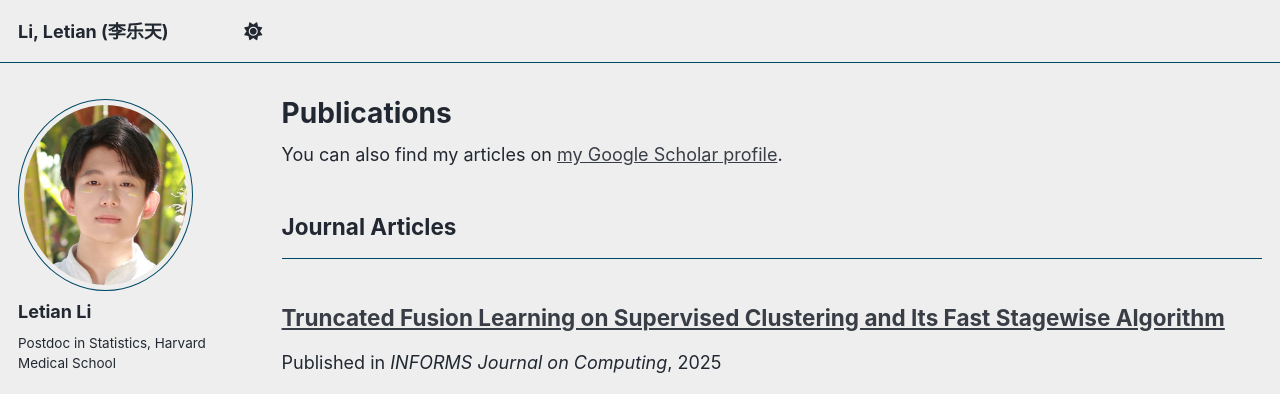
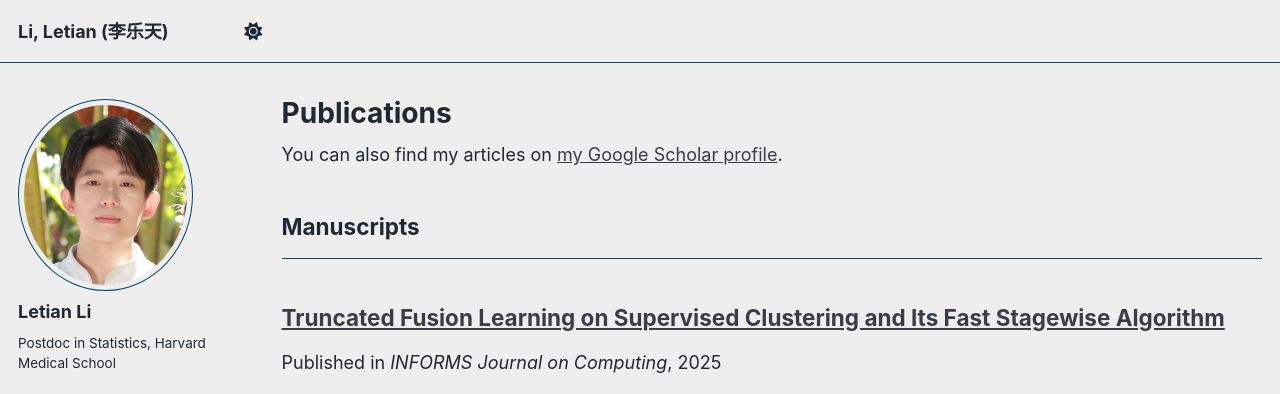
Before and after one commit to letianli059/letianli059.github.io, a Jekyll site: the page built from _pages/publications.html, in a window 1280 px wide and 900 px high. Shown: the top 394 px of the window. Built offline with Jekyll 4.4.1, drawn with Linux system fonts in a browser that asks for light colours; some web fonts are replaced; a script bundle is joined from its source files by our own code; library files that are not in the unit come from our copies.

Commit message:
Update _config.yml

```diff
--- a/_config.yml
+++ b/_config.yml
@@ -86,8 +86,10 @@
 publication_category:
   books:
     title: 'Books'
+  journal:
+    title: 'Journal Articles'
   manuscripts:
-    title: 'Journal Articles'
+    title: 'Manuscripts'
   conferences:
     title: 'Conference Papers'
 
```
